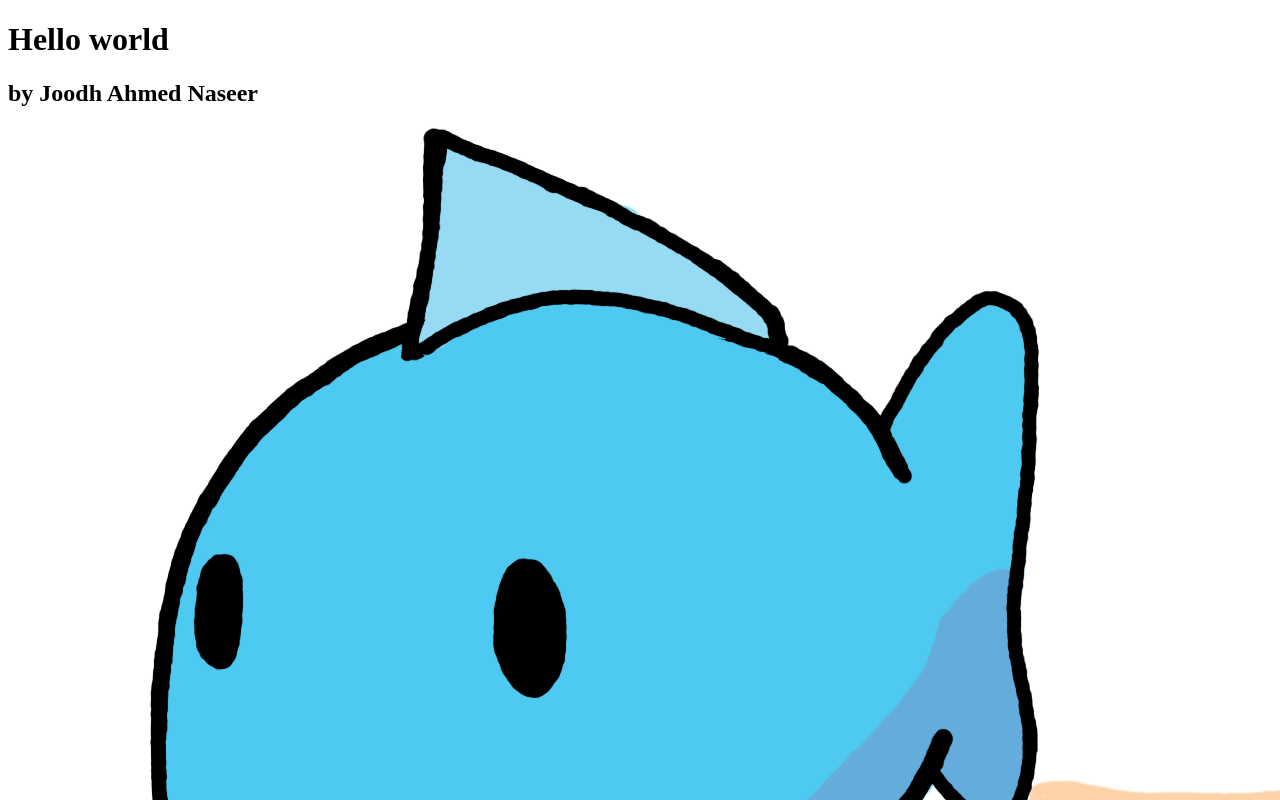
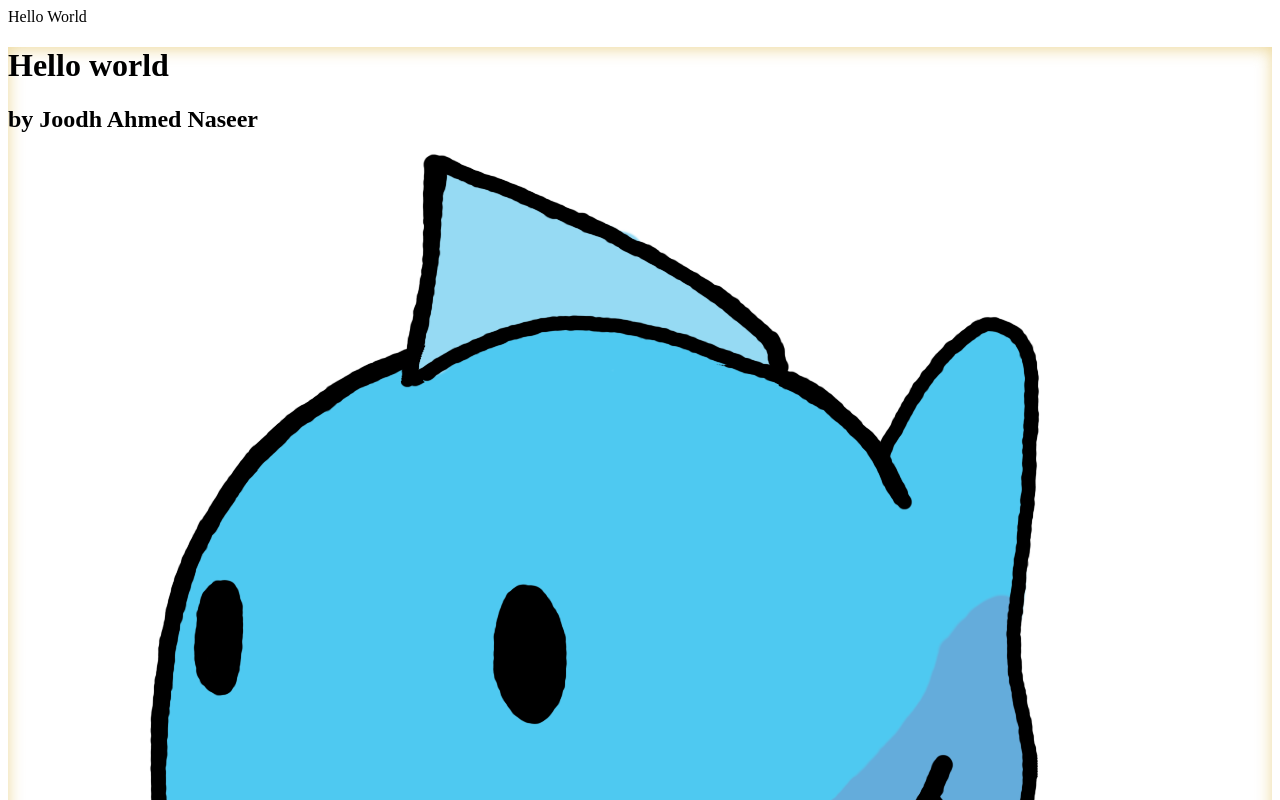
Before and after one commit to Kanneli/joodhahmednaseer, a Vue app: page / in a window 1280 px wide. Shown: the top 800 px of the page. Built offline with nearby package versions, Linux system fonts and the light colour scheme; the HTML template or start-up script is replaced by a standard one.

Commit message:
page design update and basic navbar setup

```diff
--- a/src/App.vue
+++ b/src/App.vue
@@ -3,5 +3,8 @@ import { RouterView } from 'vue-router'
 </script>
 
 <template>
+  <div id="navbar">
+    Hello World
+  </div>
   <RouterView />
 </template>
--- a/src/main.css
+++ b/src/main.css
@@ -10,7 +10,7 @@
         letter-spacing: 1px;
     }
     body {
-        @apply bg-amber-100 text-amber-950 font-semibold text-lg
+        @apply bg-white text-amber-950 font-semibold text-lg
     }
 
     h1 {
@@ -21,7 +21,13 @@
     }
 }
 
+#navbar {
+    @apply m-9 p-4 bg-white rounded-2xl fixed shadow-2xl shadow-amber-400
+}
 
+#home {
+    @apply h-screen p-4
+}
 #coming-soon {
-    @apply flex flex-col justify-center align-middle h-screen
+    @apply flex flex-col justify-center align-middle bg-amber-100 rounded-xl h-full
 }
--- a/src/views/HomeView.vue
+++ b/src/views/HomeView.vue
@@ -4,13 +4,15 @@ console.log("test")
 
 <template>
   <main>
-    <div id="coming-soon">
-      <h1>Hello world</h1>
-      <h2>by Joodh Ahmed Naseer</h2>
-      <div class="flex justify-center ml-16 my-9 md:mt-16 md:mb-24">
-        <img class="w-96" src="@/assets/Hello World.png" alt="">
+    <div id="home">
+      <div id="coming-soon" class="shadow-amber-800" style="box-shadow: inset 0 2px 16px 0 rgba(212, 164, 19, 0.435);">
+        <h1>Hello world</h1>
+        <h2>by Joodh Ahmed Naseer</h2>
+        <div class="flex justify-center ml-16 my-9 md:mt-16 md:mb-24">
+          <img class="w-96" src="@/assets/Hello World.png" alt="">
+        </div>
+        <h2>~Will finish this oneday~</h2>
       </div>
-      <h2>~Will finish this oneday~</h2>
     </div>
   </main>
 </template>
```
